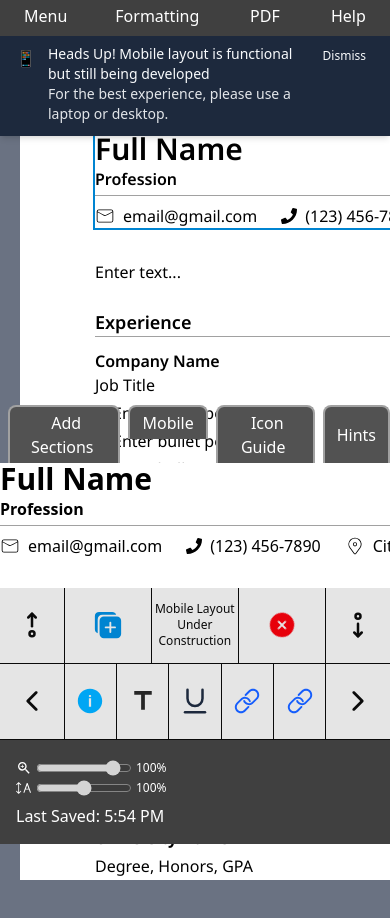
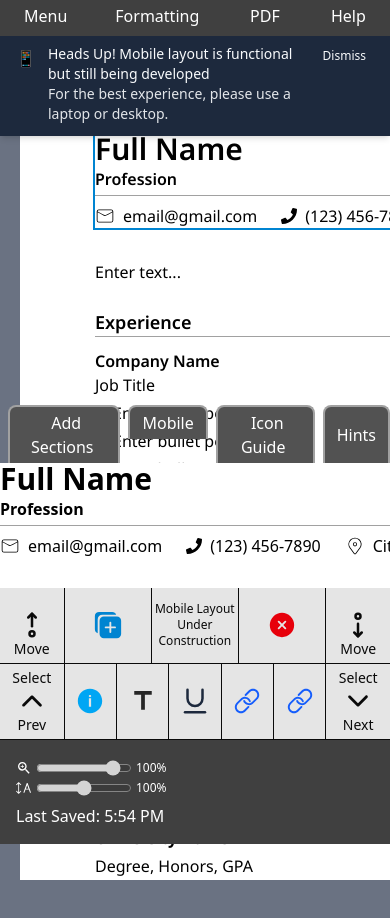
Before and after one commit to Tarrega88/modular-resume-2, a React (Vite) app: page / in a window 390 px wide. Both pictures are taken after a click on the button "Create New Resume". Shown: the top 918 px of the page. Built offline with nearby package versions, Linux system fonts and the light colour scheme.

Commit message:
button text for main mobile buttons

```diff
--- a/src/components/mobile/MobileButton.tsx
+++ b/src/components/mobile/MobileButton.tsx
@@ -1,10 +1,11 @@
 type Props = {
+  text?: string;
   children: React.ReactNode;
   onClick(): void;
   border?: "l" | "r";
 };
 
-function MobileButton({ children, onClick, border }: Props) {
+function MobileButton({ text, children, onClick, border }: Props) {
   const borders = {
     l: "border-l",
     r: "border-r",
@@ -15,8 +16,9 @@ function MobileButton({ children, onClick, border }: Props) {
   return (
     <button
       onClick={onClick}
-      className={`h-full w-full flex items-center justify-center ${borderStyle}`}
+      className={`h-full w-full flex items-center justify-center ${borderStyle} relative`}
     >
+      {text ? <span className="absolute top-0 text-sm">{text}</span> : null}
       <span className="text-3xl">{children}</span>
     </button>
   );
--- a/src/components/mobile/MobileButtonWrapper.tsx
+++ b/src/components/mobile/MobileButtonWrapper.tsx
@@ -3,7 +3,12 @@ import {
   setDragFromIndex,
   setDragToIndex,
 } from "@/state/resumeSlice";
-import { IoIosArrowBack, IoIosArrowForward } from "react-icons/io";
+import {
+  IoIosArrowBack,
+  IoIosArrowDown,
+  IoIosArrowForward,
+  IoIosArrowUp,
+} from "react-icons/io";
 import { TbArrowMoveDown, TbArrowMoveUp } from "react-icons/tb";
 import { useDispatch } from "react-redux";
 
@@ -40,40 +45,46 @@ function MobileButtonWrapper({
       <div className="flex flex-col h-full justify-end border-r w-24">
         <button
           onClick={handleMoveBack}
-          className="size-full flex justify-center items-center border-b"
+          className="size-full flex justify-center items-center border-b relative"
         >
           <span className="text-3xl">
             <TbArrowMoveUp />
           </span>
+          <span className="absolute bottom-1 text-sm">Move</span>
         </button>
         <button
-          className="size-full flex justify-center items-center"
+          className="size-full flex justify-center items-center relative"
           onClick={() =>
             setActiveIndex(activeIndex === 0 ? length - 1 : activeIndex - 1)
           }
         >
+          <span className="absolute top-1 text-sm">Select</span>
           <span className="text-3xl">
-            <IoIosArrowBack />
+            <IoIosArrowUp />
           </span>
+          <span className="absolute bottom-1 text-sm">Prev</span>
         </button>
       </div>
       <div className="size-full">{children}</div>
       <div className="flex flex-col h-full justify-end border-l w-24">
         <button
-          className="size-full flex justify-center items-center border-b"
+          className="size-full flex justify-center items-center border-b relative"
           onClick={handleMoveForward}
         >
           <span className="text-3xl">
             <TbArrowMoveDown />
           </span>
+          <span className="absolute text-sm bottom-1">Move</span>
         </button>
         <button
-          className="size-full flex justify-center items-center"
+          className="size-full flex justify-center items-center relative"
           onClick={() => setActiveIndex((activeIndex + 1) % length)}
         >
+          <span className="absolute text-sm top-1">Select</span>
           <span className="text-3xl">
-            <IoIosArrowForward />
+            <IoIosArrowDown />
           </span>
+          <span className="absolute bottom-1 text-sm">Next</span>
         </button>
       </div>
     </div>
--- a/src/components/mobile/MobileWrappedTopRow.tsx
+++ b/src/components/mobile/MobileWrappedTopRow.tsx
@@ -30,6 +30,7 @@ function MobileWrappedTopRow({ activeIndex, setActiveIndex, kind }) {
         <IoDuplicate className="text-sky-600" />
       </MobileButton>
       <MobileButton
+        text=""
         border="r"
         onClick={() => console.log("Under Construction")}
       >
```
